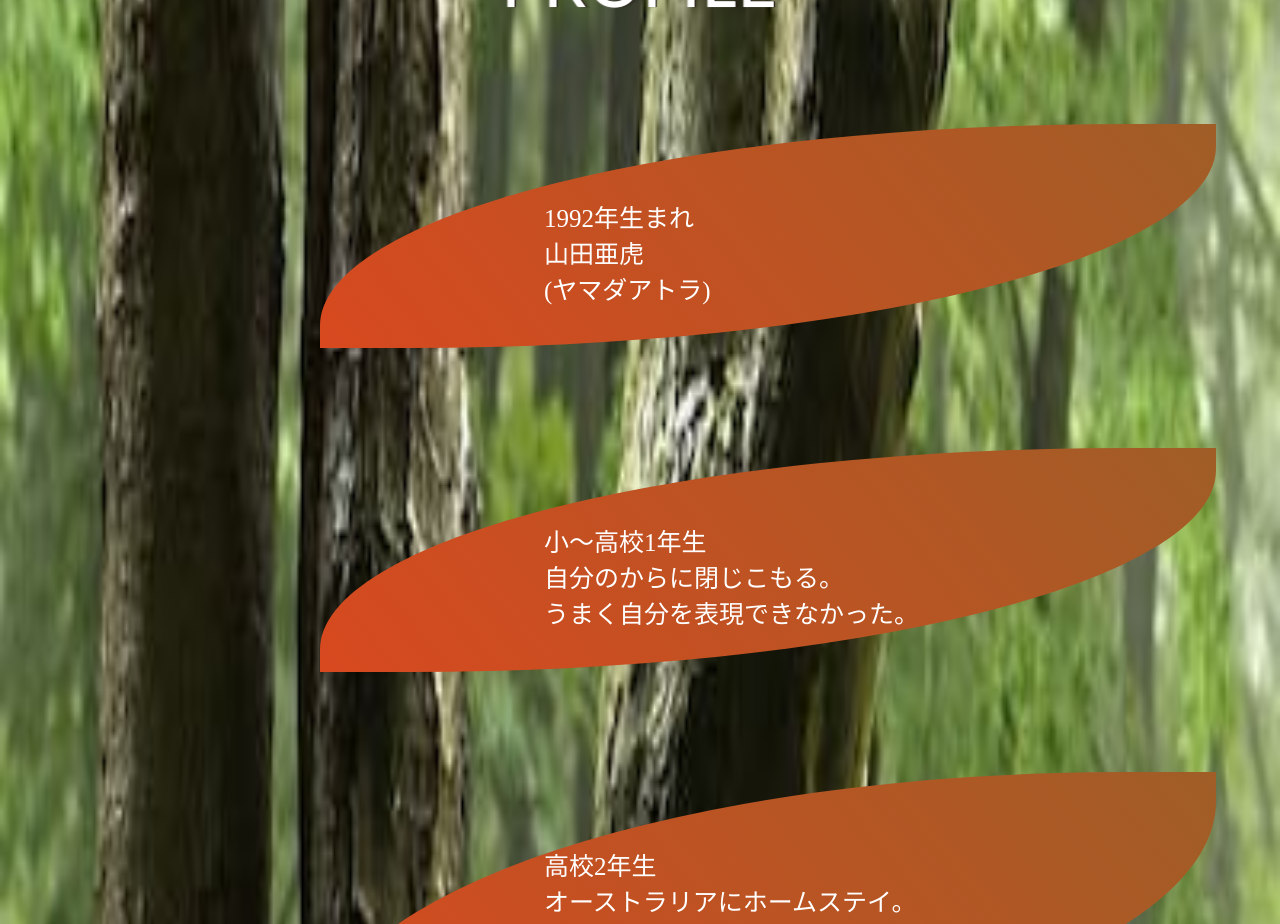
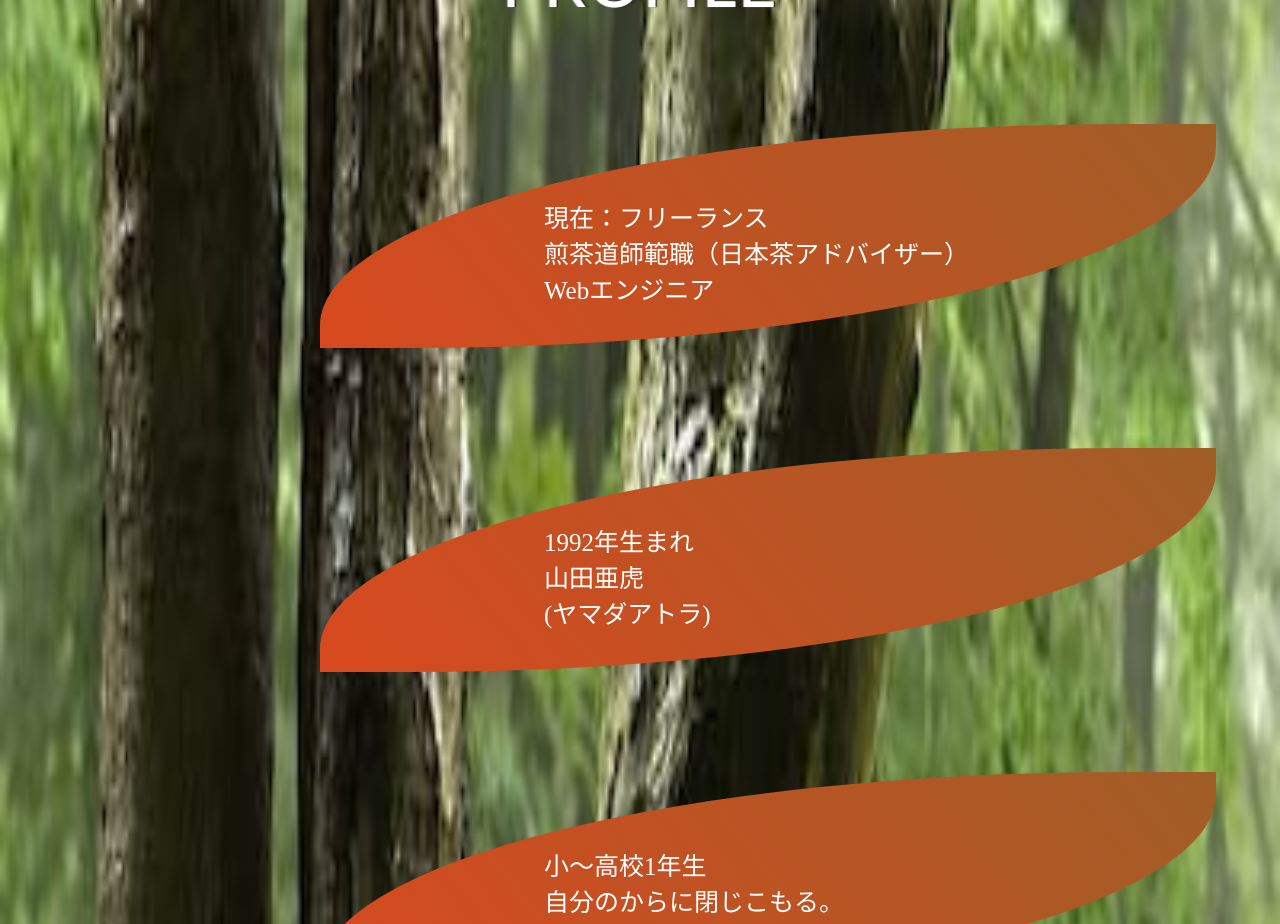
Before and after one commit to AtoraYamada/portfolio, a Vue app: page /#/profile in a window 1280 px wide. Shown: the part 1340-2264 px from the top of the page. Built offline with nearby package versions, Linux system fonts and the light colour scheme; a web font is replaced by a local one.

Commit message:
adjust text

```diff
--- a/src/components/Favorites/Favorites.vue
+++ b/src/components/Favorites/Favorites.vue
@@ -29,7 +29,7 @@
           　人生の指針では「ＲＰＧの主人公」になることを目標に掲げるようになりました。ＲＰＧには、刺激的なフィールドとクエスト、そこに息づく多くの人々、仲間の存在が必要不可欠です。そのＲＰＧの主人公として、自らの行動で社会や多数の人に影響を及ぼせる力を持つ、唯一無二の存在になりたいと考えております。<br>
           　これからも、ゲームを通しても色々な経験を積んでいきたいと思っています。<br><br>
           好きなゲーム（抜粋）<br>
-          『クーロンズゲート』：幼稚園の頃の出会い、これを超える世界観のゲームには未だないと感じております。（ページ下の動画で流しているものです）<br>
+          『クーロンズゲート』：幼稚園の頃の出会い、これを超える世界観のゲームは未だないと感じております。（ページ下の動画で流しているものです）<br>
           『DOOM』：海外では有名なFPSの原点のゲームです。これも幼稚園の頃から親しんでおりました。<br>
           『鬼武者』：恐怖に打ち勝つ心を養ってくれました。3部作目の影響でフランス好きになりました。<br>
         </p>
@@ -55,7 +55,7 @@
           『CUBE』：こちらもソリッドシチュエーションホラーです。目覚めるとそこは立方体の連なる部屋。そこからの脱出を描きます。<br><br>
           ホラーおすすめ映画<br>
           『リング』：実はガリガリのホラーではなく、謎解き要素が多いサスペンスです。喰わず嫌いしていましたが、この映画でホラーが好きになりました。<br>
-          『フッテージ』：洋画ホラーです。8ミリフィルムに残る惨殺映像。誰がとったものなのか、そこに映る不気味な人物の影は誰なのか。日本的なホラーさを感じる映画です。<br>
+          『フッテージ』：洋画ホラーです。8ミリフィルムに残る惨殺映像。誰が撮ったものなのか、そこに映る不気味な人物の影は誰なのか。日本的なホラーさを感じる映画です。<br>
         </p>
       </div>
     </div>
--- a/src/components/Profile/Profile.vue
+++ b/src/components/Profile/Profile.vue
@@ -8,6 +8,13 @@
       <span class="letter" data-letter="I">I</span>
       <span class="letter" data-letter="L">L</span>
       <span class="letter" data-letter="E">E</span>
+    </div>
+    <div class="foo" data-delighter>
+      <p>
+        現在：フリーランス<br>
+        煎茶道師範職（日本茶アドバイザー）<br>
+        Webエンジニア
+      </p>
     </div>
     <div class="foo" data-delighter>
       <p>
@@ -99,7 +106,7 @@
     </div>
     <div class="foo" data-delighter>
       <p>
-        今まさに自分を実験台にしつつ、将来自分のような未経験からの挑戦者を支援するステージ作りに活かせるような経験を積んでいる。
+        将来、自分のような未経験からの挑戦者を支援するために、挑戦者がスタートをきるために何が必要なのかを今まさに、自分を実験台にしつつ日々体感している。
       </p>
     </div>
   </div>
--- a/src/components/Skills/Mercari.vue
+++ b/src/components/Skills/Mercari.vue
@@ -71,7 +71,7 @@
             <li>都道府県データはenumを使用しています</li>
             <li>sessionを用いて情報は一括保存されます（支払い方法まで入力後、DBに保存）</li>
             <li>登録完了後、gem "Devise"のメソッドにより、自動ログインします</li>
-            <li>ローカル環境では、OmniAuthによるSNS認証も可能です（SSL化・ドメイン取得で本番環境でも動くよう実装）</li>
+            <li>ローカル環境では、OmniAuthによるSNS認証も可能です（SSL化・ドメイン取得で本番環境でも動くよう実装）</li><br>
             ※ロボット認証は未実装です<br>
             ※クレジットカードは以下の数値を入力して下さい（購入時にも必要です）<br>
             番号：4242424242424242<br>
@@ -103,7 +103,7 @@
             <li>gem "Devise"を用いたログイン・ログアウト機能</li>
             <li>登録したメールアドレス・PWによるログインが可能です</li>
             <li>ログイン後、マイページの設定→ログアウトからログアウトページへ遷移できます</li>
-            <li>ローカルでは、SNS認証によるPW不要のログインが可能です（SSL化・ドメイン取得で本番環境でも動くよう実装）</li>
+            <li>ローカルでは、SNS認証によるPW不要のログインが可能です（SSL化・ドメイン取得で本番環境でも動くよう実装）</li><br>
             ※ロボット認証は未実装です
           </ul>
         </p>
```
